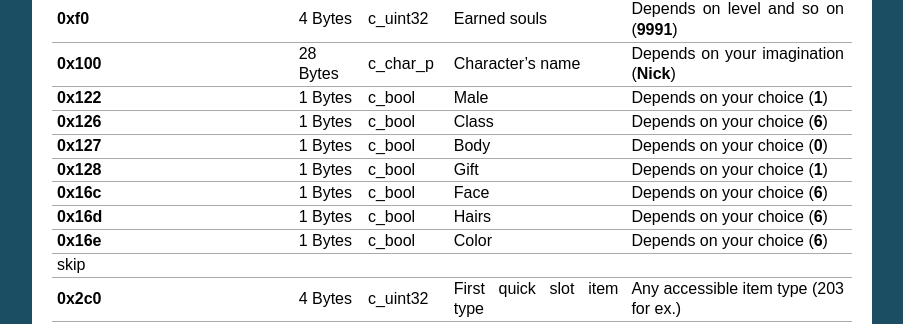
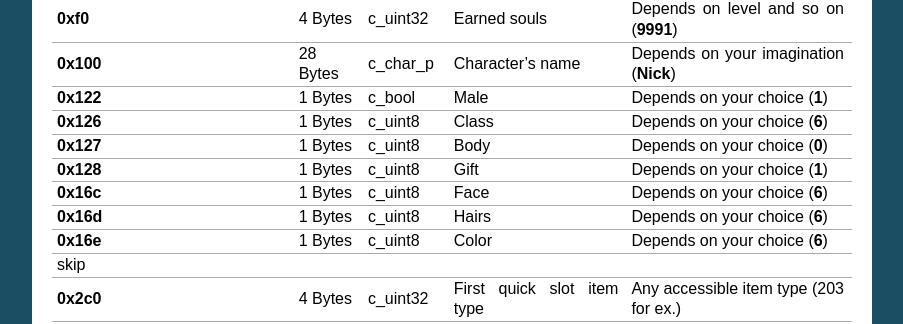
Before and after one commit to tarvitz/dsfp, a Sphinx documentation site: the page built from docs/datasheet.rst, in a window 1280 px wide and 900 px high, scrolled down 1824 px. Shown: the part 147-471 px from the top of the window, without its empty margins (198-1101 px from the left). Built offline with Sphinx 7.4.7, drawn with Linux system fonts in a browser that asks for light colours; formulas are drawn with MathJax 3.

Commit message:
fix stats datasheet types

```diff
--- a/docs/datasheet.rst
+++ b/docs/datasheet.rst
@@ -169,22 +169,22 @@ and so on
 | **0x122**       | 1 Bytes | c_bool     | Male                              | Depends on your     |
 |                 |         |            |                                   | choice (**1**)      |
 +-----------------+---------+------------+-----------------------------------+---------------------+
-| **0x126**       | 1 Bytes | c_bool     | Class                             | Depends on your     |
+| **0x126**       | 1 Bytes | c_uint8    | Class                             | Depends on your     |
 |                 |         |            |                                   | choice (**6**)      |
 +-----------------+---------+------------+-----------------------------------+---------------------+
-| **0x127**       | 1 Bytes | c_bool     | Body                              | Depends on your     |
+| **0x127**       | 1 Bytes | c_uint8    | Body                              | Depends on your     |
 |                 |         |            |                                   | choice (**0**)      |
 +-----------------+---------+------------+-----------------------------------+---------------------+
-| **0x128**       | 1 Bytes | c_bool     | Gift                              | Depends on your     |
+| **0x128**       | 1 Bytes | c_uint8    | Gift                              | Depends on your     |
 |                 |         |            |                                   | choice (**1**)      |
 +-----------------+---------+------------+-----------------------------------+---------------------+
-| **0x16c**       | 1 Bytes | c_bool     | Face                              | Depends on your     |
+| **0x16c**       | 1 Bytes | c_uint8    | Face                              | Depends on your     |
 |                 |         |            |                                   | choice (**6**)      |
 +-----------------+---------+------------+-----------------------------------+---------------------+
-| **0x16d**       | 1 Bytes | c_bool     | Hairs                             | Depends on your     |
+| **0x16d**       | 1 Bytes | c_uint8    | Hairs                             | Depends on your     |
 |                 |         |            |                                   | choice (**6**)      |
 +-----------------+---------+------------+-----------------------------------+---------------------+
-| **0x16e**       | 1 Bytes | c_bool     | Color                             | Depends on your     |
+| **0x16e**       | 1 Bytes | c_uint8    | Color                             | Depends on your     |
 |                 |         |            |                                   | choice (**6**)      |
 +-----------------+---------+------------+-----------------------------------+---------------------+
 | skip                                                                                             |
```
